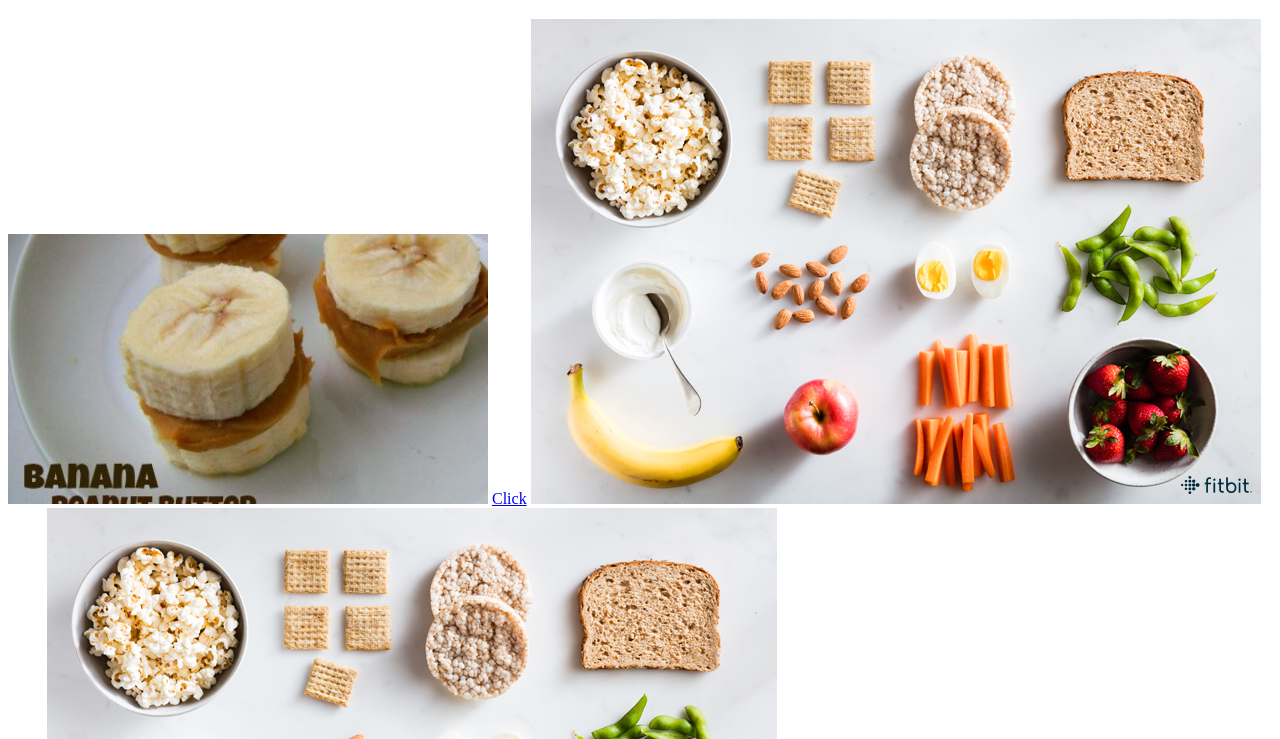
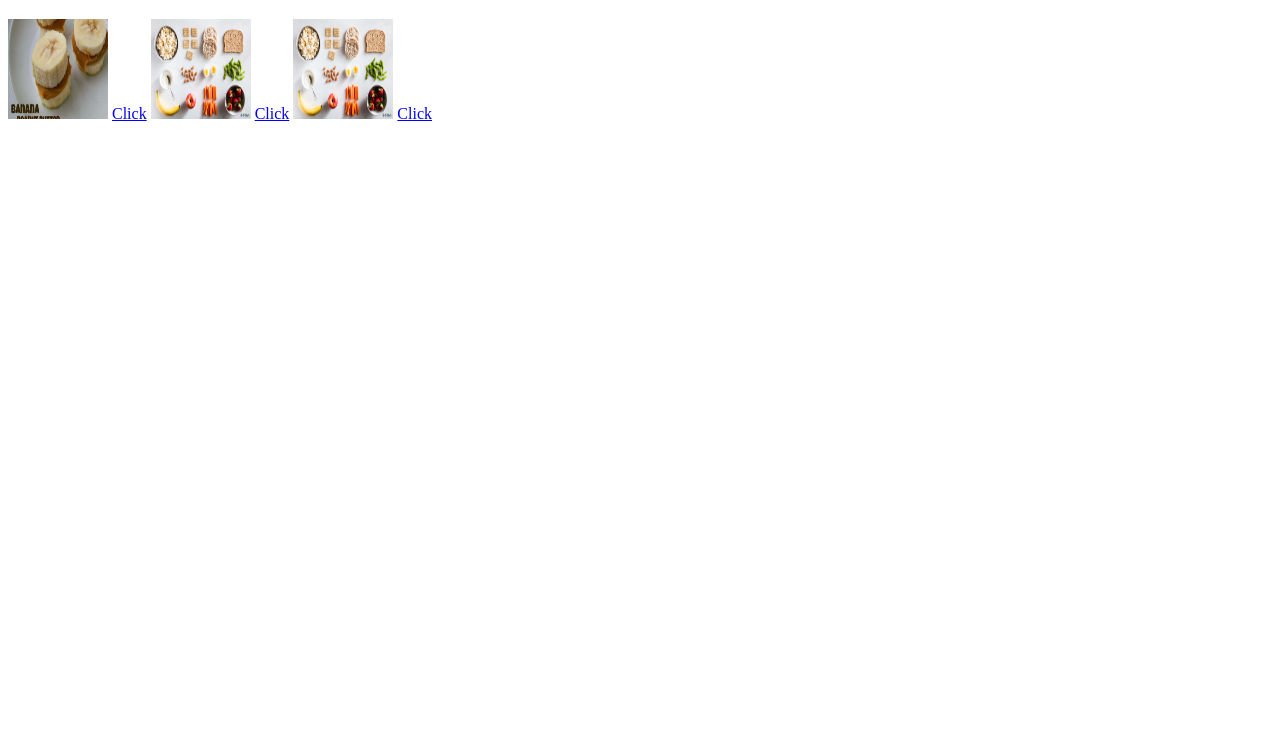
Before and after one commit to reegee15/recipes-sites, a plain HTML site: page index.html in a window 1280 px wide. Shown: the part 61-800 px from the top of the page. Drawn offline with Linux system fonts and the light colour scheme.

Commit message:
Update index.html

```diff
--- a/index.html
+++ b/index.html
@@ -6,11 +6,11 @@
   </head>
   <body>
     <h1>My Favorite Foods</h1>
-    <img src="pBan.jpg" alt="peanut butter jelly time">
+    <img src="pBan.jpg" alt="peanut butter jelly time" width="100px" height="100px">
     <a href="recipes/peanut_bananas.html">Click</a>
-    <img src="boy.jpg" alt="spaghetti">
+    <img src="boy.jpg" alt="spaghetti" width="100px" height="100px">
     <a href="recipes/spaghet.html">Click</a>
-    <img src="boy.jpg" alt="oatmeal">
+    <img src="boy.jpg" alt="oatmeal" width="100px" height="100px">
     <a href="recipes/oatmeal.html">Click</a>
   </body>
 </html>
```
